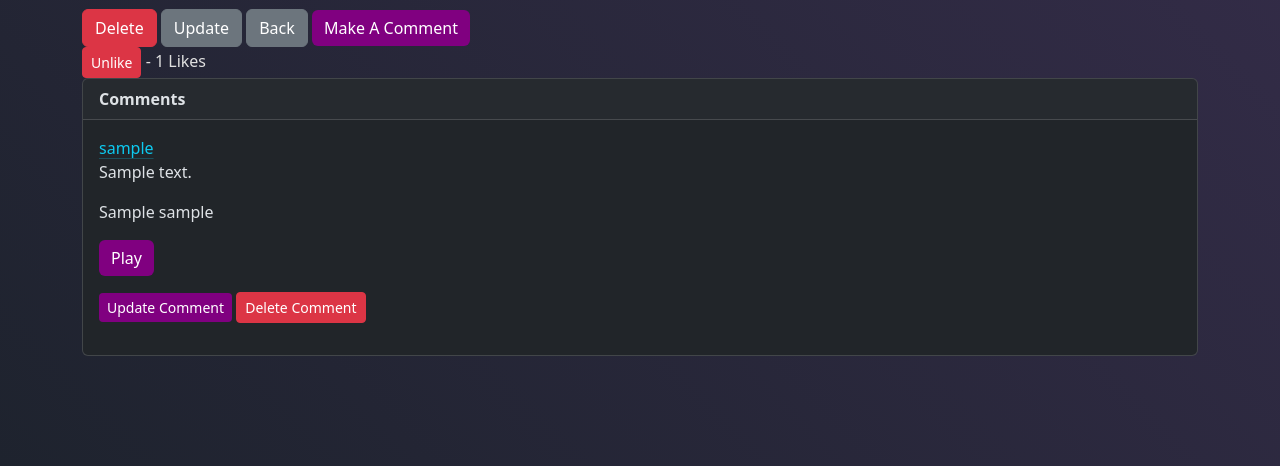
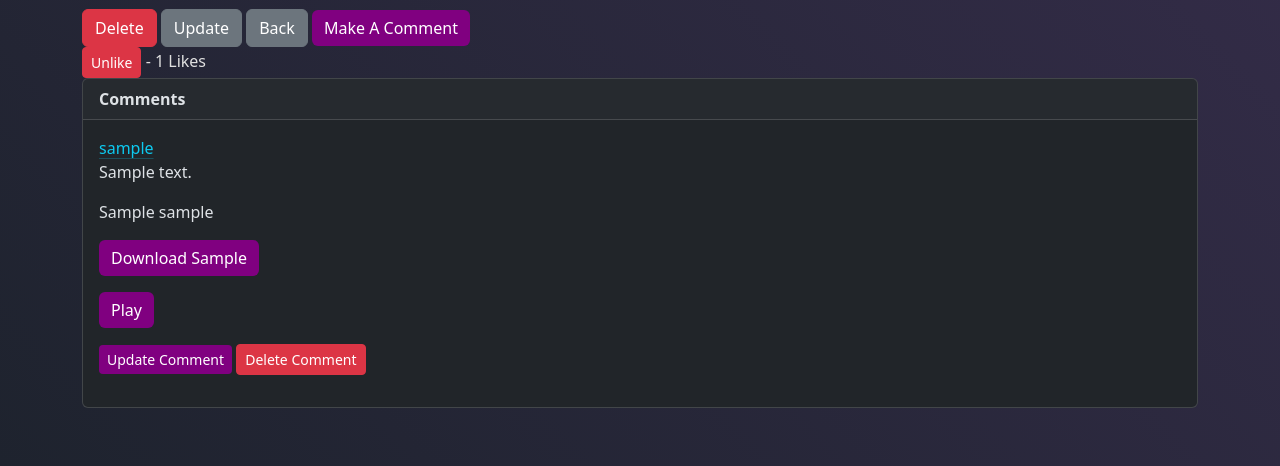
Before and after one commit to chrispugliese/SampleShare, a Django app: page /user_post/1 in a window 1280 px wide. Shown: the part 334-800 px from the top of the page. Run offline with Django 5.2, Linux system fonts and the light colour scheme; a user stored in the database is signed in; tables that the repository leaves empty hold one stand-in row (values such as "Sample post").

Commit message:
User Can Download sample in comments
The user can now download a sample in the comments section .

```diff
--- a/website/templates/userPost.html
+++ b/website/templates/userPost.html
@@ -61,11 +61,18 @@
     {% for comment in comments %}
     <a href ="{% url 'profile' comment.userProfile.user.username %}" class = "link-info link-offset-2 link-underline-opacity-25 link-underline-opacity-100-hover">{{ comment.userProfile.user.username }} </a>
         <p> {{ comment.commentMessage }}</p>
+        {% if comment.samples != None %}
         <p>{{ comment.samples.sampleName }}
+            <!-- Download Code -->
+            <p>
+                <a href="{% url 'download_sample' comment.samples.id %}" class="btn btn-primary">Download Sample</a>
+            </p>
+            <!-- End of Download Code -->
             <div class="player-container">
                 <button onclick="playPause('{{ comment.samples.audioFile.url }}')" id="playBtn" class="btn btn-primary"> Play </button>
               </div>
         </p>
+        {% endif %}
         <p>
         {% if user.userprofile.id == comment.userProfile.id %}
         <a href="{% url 'update_comment' comment.id %}" class="btn btn-primary btn-sm">Update Comment</a>
```
